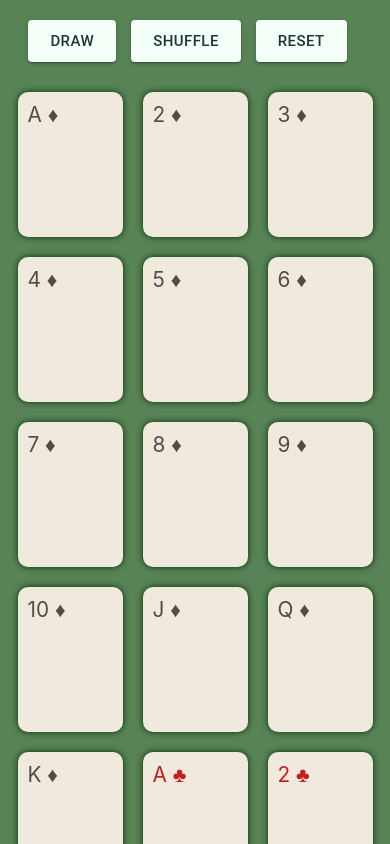
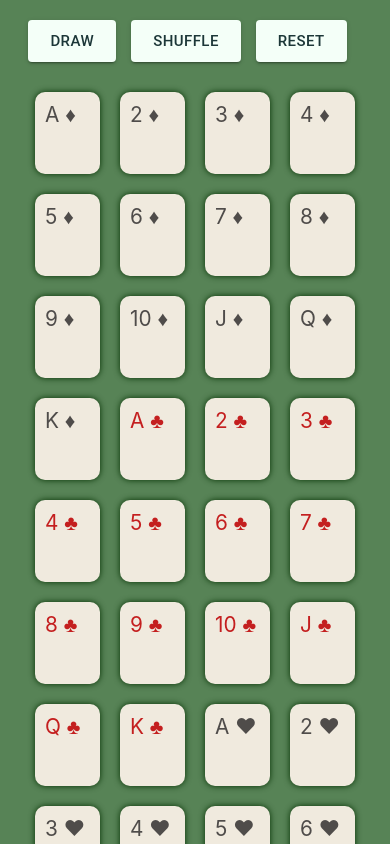
Before and after one commit to ryanlkirk/cards-demo, a React (Create React App) app: page / in a window 390 px wide. Both pictures are taken after a click on the button "NEW DECK". Shown: the top 844 px of the page. Built offline with nearby package versions, Linux system fonts and the light colour scheme.

Commit message:
Add mobile style

```diff
--- a/src/App.css
+++ b/src/App.css
@@ -56,3 +56,12 @@ body {
   font-weight: 100;
   font-size: 1.5rem;
 }
+
+@media only screen and (max-width: 760px) {
+
+  .card {
+    width: 45px;
+    height: 62px;
+  }
+
+}
```
